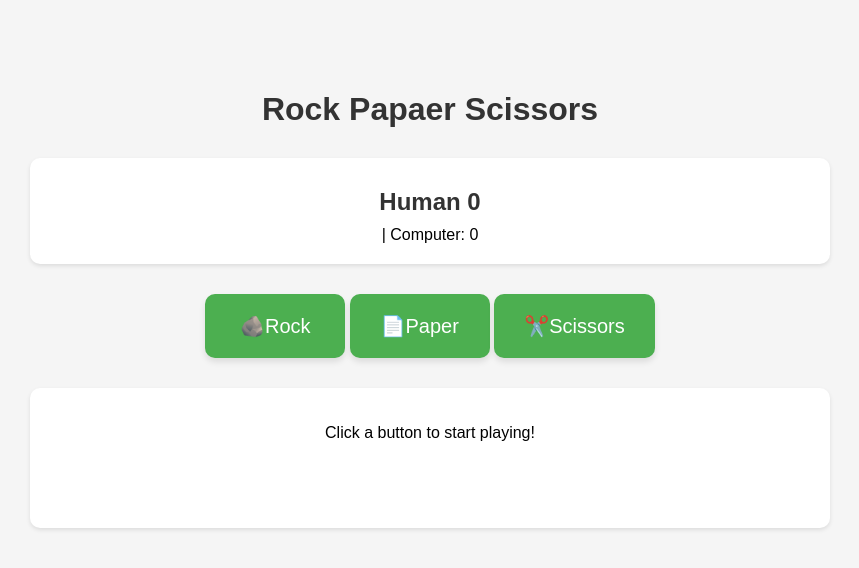
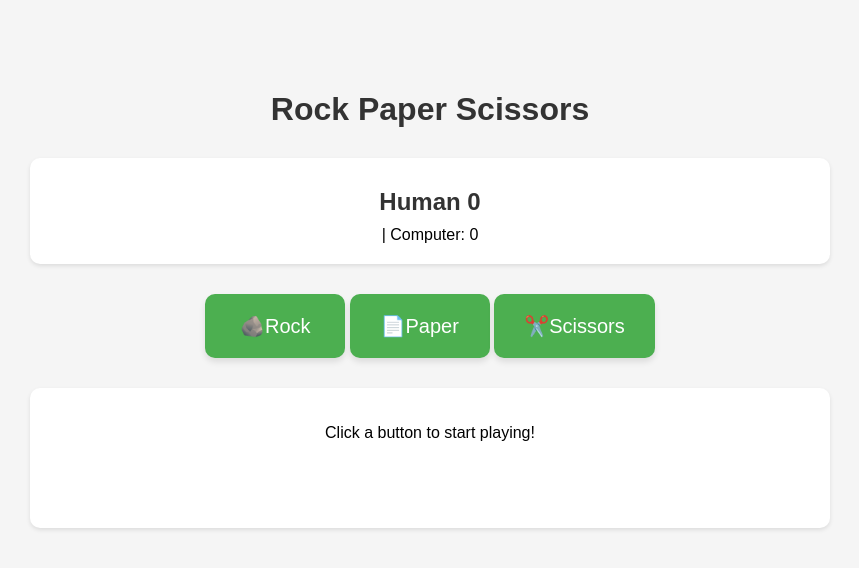
Before and after one commit to berserkxr/rock-paper-scissors, a plain HTML site: page index.html in a window 1280 px wide. Shown: the whole page, without its empty margins (210-1069 px from the left). Drawn offline with Linux system fonts and the light colour scheme.

Commit message:
Fix typos

```diff
--- a/index.html
+++ b/index.html
@@ -8,7 +8,7 @@
 </head>
 <body>
 
-    <h1>Rock Papaer Scissors</h1>
+    <h1>Rock Paper Scissors</h1>
 
     <div class="score-display">
         <div class="score">Human <span id="human-score">0</span></div> | Computer: <span id="computer-score">0</span>
```
